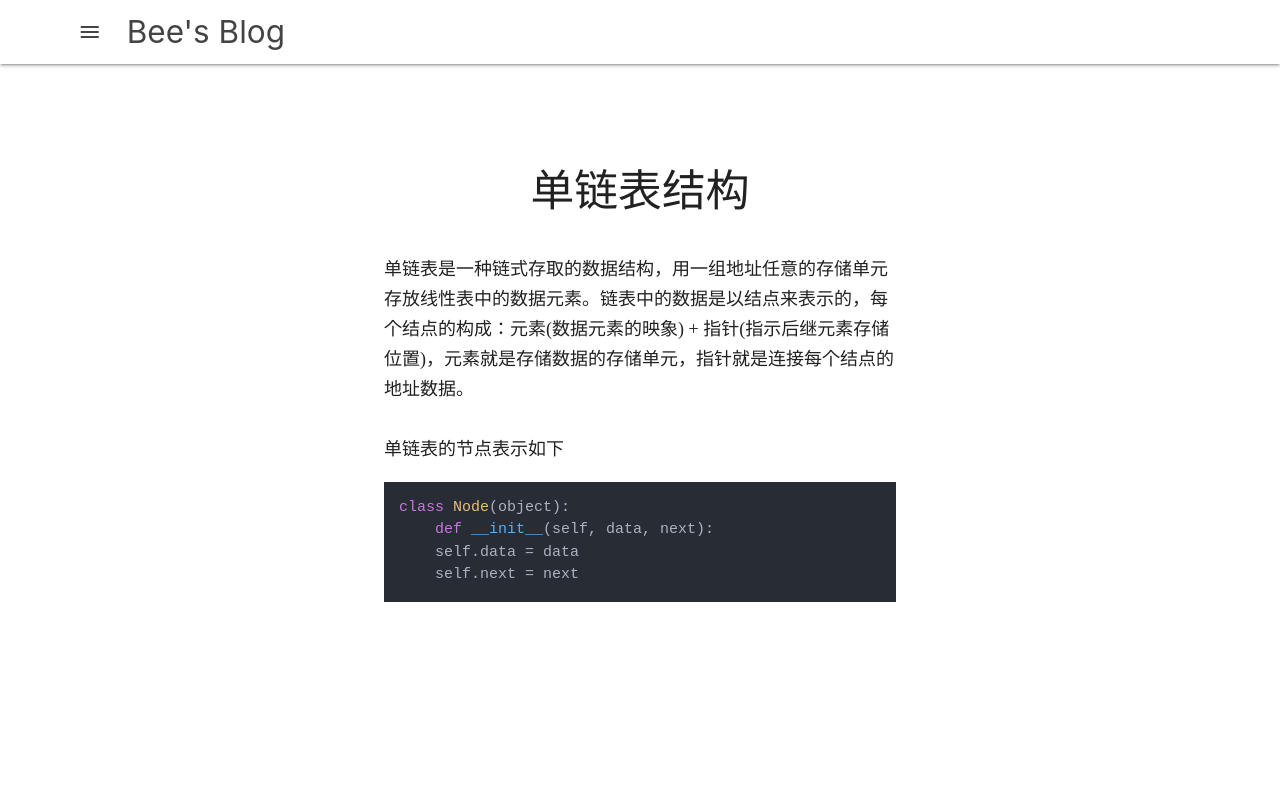
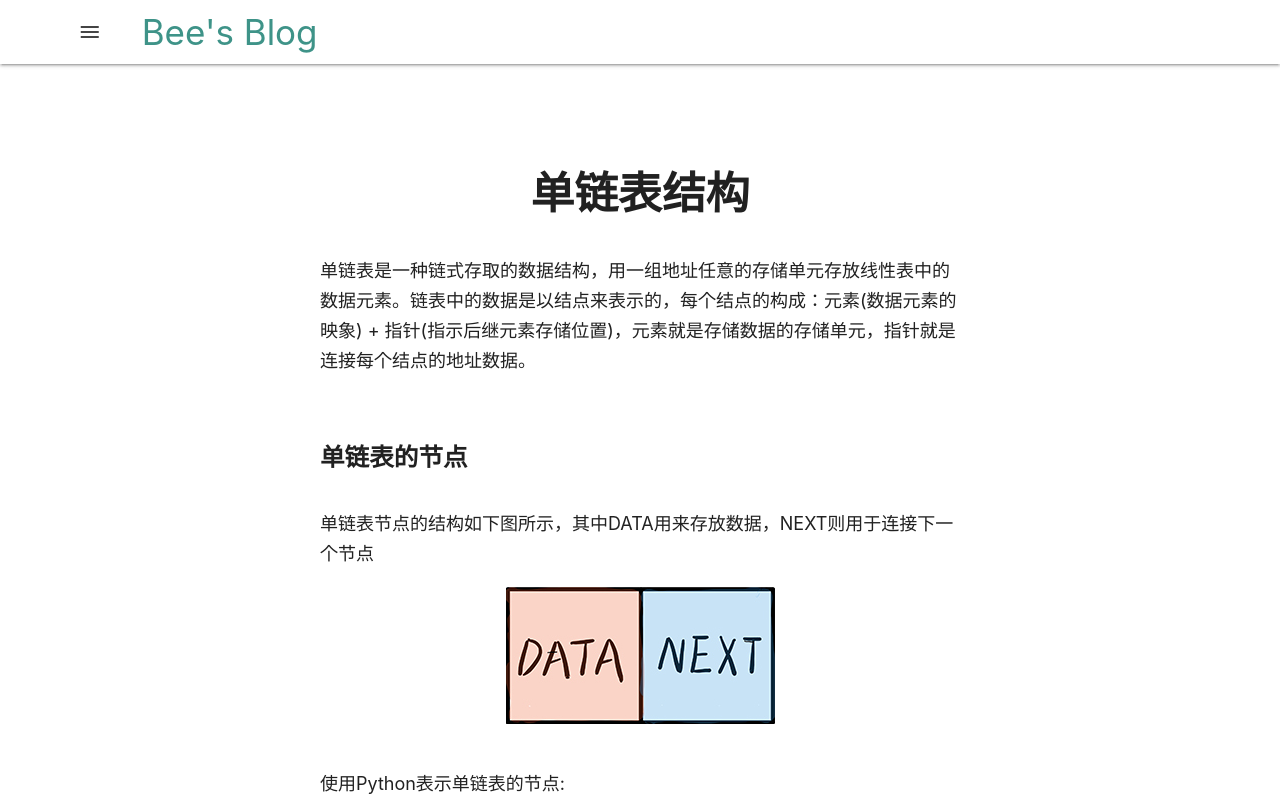
Before and after one commit to ZBcheng/ZBcheng.github.io, a plain HTML site: page linked_structer.html in a window 1280 px wide. Shown: the top 803 px of the page. Drawn offline with nearby package versions, Linux system fonts and the light colour scheme.

Commit message:
更新内容

```diff
--- a/linked_structer.html
+++ b/linked_structer.html
@@ -41,7 +41,10 @@
             <a><i class="material-icons">menu</i></a>
           </li>
           <li style="padding-left: 10px">
-            <a id="logo-container" href="/index.html" class="brand-logo"
+            <a
+              id="logo-container"
+              href="/index.html"
+              style="color:#3E9388; font-size: 35px"
               >Bee's Blog</a
             >
           </li>
@@ -56,8 +59,18 @@
         单链表是一种链式存取的数据结构，用一组地址任意的存储单元存放线性表中的数据元素。链表中的数据是以结点来表示的，每个结点的构成：元素(数据元素的映象)
         +
         指针(指示后继元素存储位置)，元素就是存储数据的存储单元，指针就是连接每个结点的地址数据。<br /><br />
-        单链表的节点表示如下
+
       </p>
+      <h5 class="title-2">单链表的节点</h5>
+      <p class="text">
+        单链表节点的结构如下图所示，其中DATA用来存放数据，NEXT则用于连接下一个节点
+        <div class="imgbox"><img src="static/images/node.jpg" /></div>
+
+      </p>
+      <p class="text">
+          使用Python表示单链表的节点:
+      </p>
+
       <pre
         class="hljs"
         style="height: 120px"
--- a/static/css/essaystyle.css
+++ b/static/css/essaystyle.css
@@ -16,8 +16,8 @@
 
 .essay {
   margin: auto;
-  padding-left: 30%;
-  padding-right: 30%;
+  padding-left: 25%;
+  padding-right: 25%;
   padding-top: 5%;
   padding-bottom: 7%;
 }
@@ -25,15 +25,24 @@
 .title {
   text-align: center;
   padding-top: 2%;
+  font-weight: bold;
+}
+
+.title-2 {
+  padding-top: 20px;
+  font-weight: bold;
 }
 
 .text {
   padding-top: 20px;
   font-size: 18px;
-  font-family: "Robot";
 }
 
 .hljs {
   padding-top: 15px;
   height: 200px;
 }
+
+.imgbox {
+  text-align: center;
+}
```
Also changed, not shown: index.html (+6 -1 lines), static/images/node.jpg (added).
